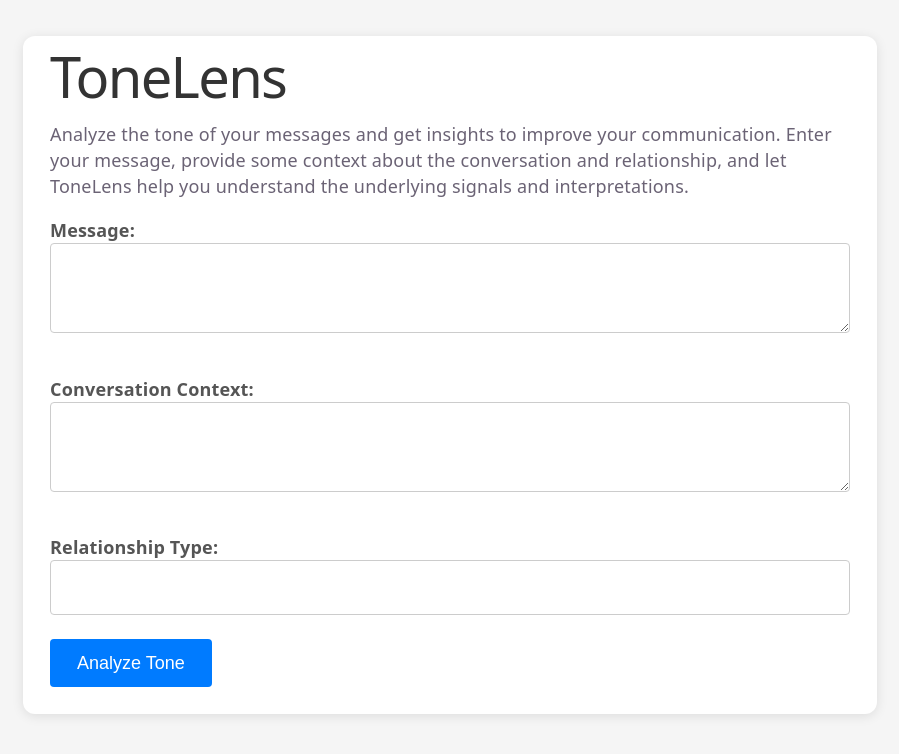
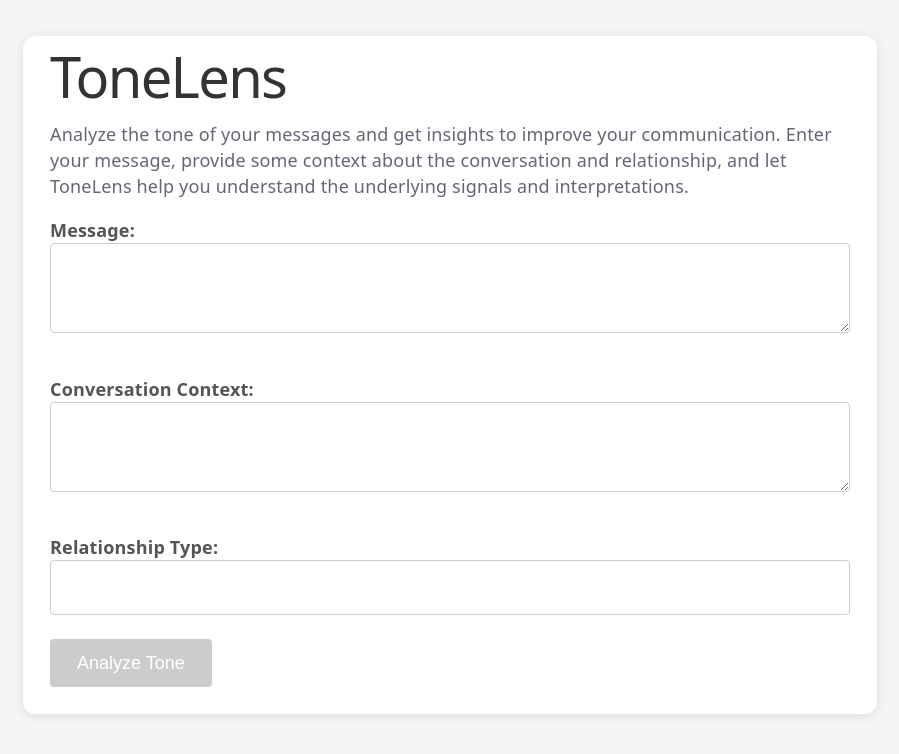
Before and after one commit to aidanperez2000/summer-ai-prep, a React (Vite) app in the folder mini_projects/tonelens/frontend/tonelens-frontend/: page / in a window 1280 px wide. Shown: the top 754 px of the page, without its empty margins (190-1089 px from the left). Built offline with nearby package versions, Linux system fonts and the light colour scheme.

Commit message:
Disable Button if No Text

```diff
--- a/mini_projects/tonelens/frontend/tonelens-frontend/src/App.tsx
+++ b/mini_projects/tonelens/frontend/tonelens-frontend/src/App.tsx
@@ -65,7 +65,7 @@ function App() {
           Relationship Type:
           <input type="text" value={relationshipType} onChange={e => setRelationshipType(e.target.value)} />
         </label>
-        <button onClick={analyzeTone} disabled={loading}>{loading ? 'Analyzing...' : 'Analyze Tone'}</button>
+        <button onClick={analyzeTone} disabled={loading || text.trim().length === 0}>{loading ? 'Analyzing...' : 'Analyze Tone'}</button>
       </section>
       {error && <div className="error">{error}</div>}
       {result && (
```
